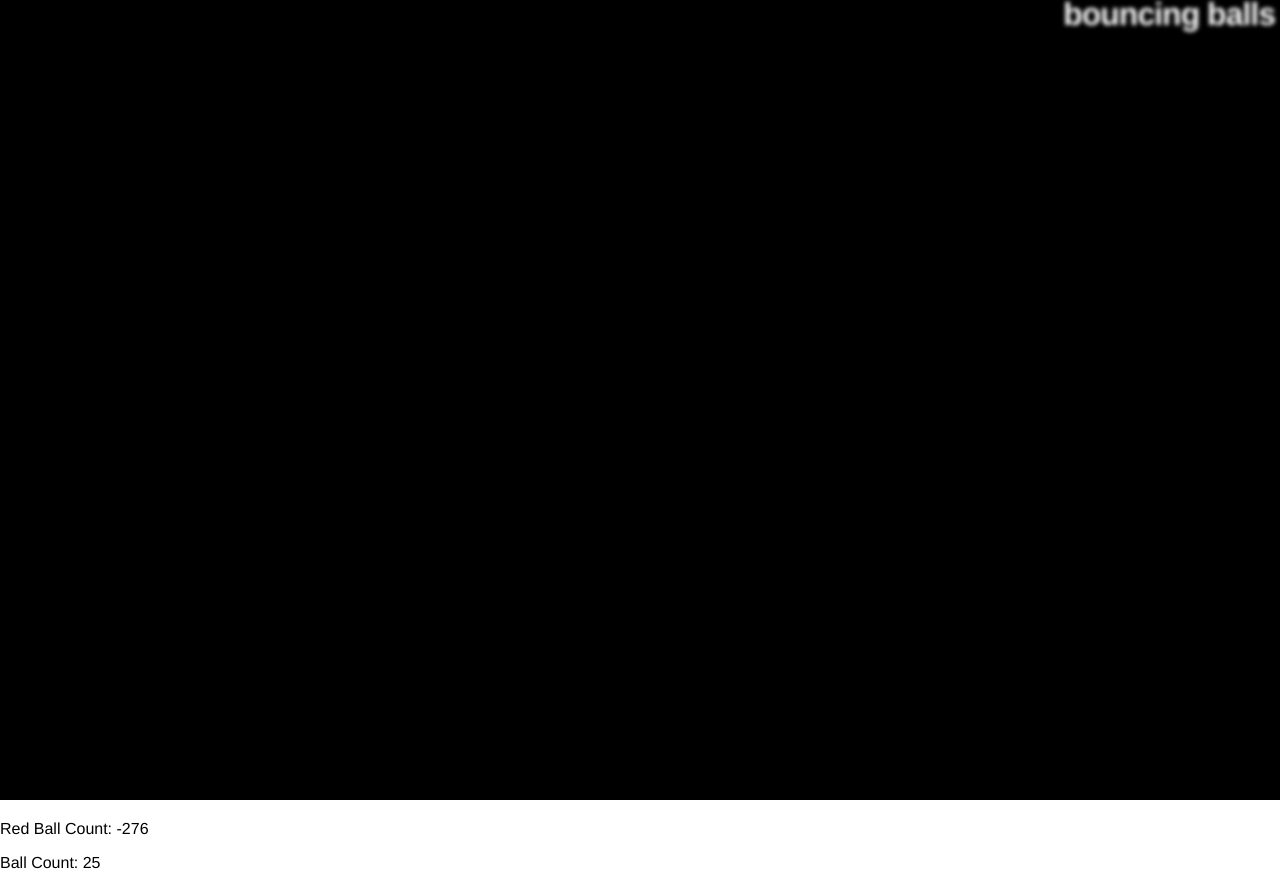
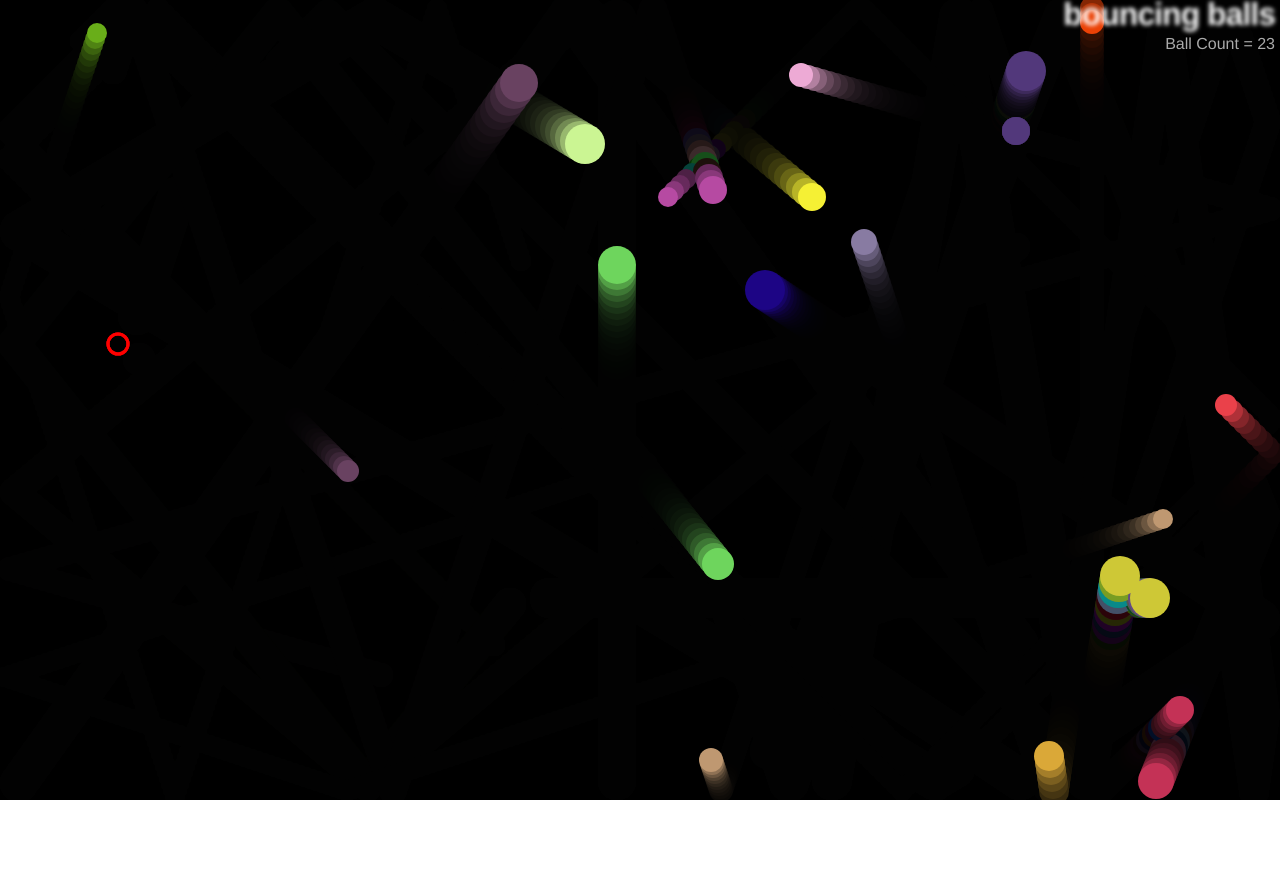
Before and after one commit to Chad-Powellv1/bouncing-balls, a plain HTML site: page index.html in a window 1280 px wide. After the commit the page ends 804 px from the top, so only its background shows below. Drawn offline with Linux system fonts and the light colour scheme.

Commit message:
update main.js

```diff
--- a/css/style.css
+++ b/css/style.css
@@ -1,4 +1,5 @@
-html, body {
+html,
+body {
 	margin: 0;
 }
 
@@ -23,3 +24,11 @@ html, body {
 	color: transparent;
 	text-shadow: 0 0 4px white;
 }
+
+#score {
+	position: absolute;
+	margin: 0;
+	top: 35px;
+	right: 5px;
+	color: #aaa;
+}
--- a/js/main.js
+++ b/js/main.js
@@ -11,14 +11,10 @@ document.body.appendChild(canvasElement);
 const canvas = document.querySelector('canvas');
 const ctx = canvas.getContext('2d');
 
-// CREATE DOM PARAGRAPH ELEMENTS
-const pRed = document.createElement('p');
-pRed.id = 'p-red';
-document.body.appendChild(pRed);
-
-const pGreen = document.createElement('p');
-pGreen.id = 'p-green';
-document.body.appendChild(pGreen);
+// CREATE DOM PARAGRAPH ELEMENT
+const pTag = document.createElement('p');
+pTag.id = 'score';
+document.body.appendChild(pTag);
 
 // CREATE A COUNT VARIABLE TO KEEP TRACK OF SCORE
 let count = 0;
@@ -92,7 +88,7 @@ class Ball extends Shape {
 
 	collisionDetect() {
 		// FOR LOOP, TO LOOP THROUGH THE ballsArray
-		for (const ball of ballsArray && ball.exists)
+		for (const ball of ballsArray)
 			if (!(this === ball)) {
 				const dx = this.x - ball.x;
 				const dy = this.y - ball.y;
@@ -106,9 +102,8 @@ class Ball extends Shape {
 	}
 }
 
-/* --- CREATE EVIL RED CIRCLE --- */
-
-class EvilRedCircle extends Shape {
+// CREATE EVIL CIRCLE CLASS
+class EvilCircle extends Ball {
 	constructor(x, y) {
 		super(x, y, 20, 20);
 
@@ -136,7 +131,7 @@ class EvilRedCircle extends Shape {
 	draw() {
 		ctx.beginPath();
 		ctx.lineWidth = 3;
-		ctx.strokeRect = this.color;
+		ctx.strokeStyle = this.color;
 		ctx.arc(this.x, this.y, this.size, 0, 2 * Math.PI);
 		ctx.stroke();
 	}
@@ -146,7 +141,7 @@ class EvilRedCircle extends Shape {
 			this.velX -= this.velX;
 		}
 
-		if (this.x - this.size >= 0) {
+		if (this.x - this.size <= 0) {
 			this.velX += this.velX;
 		}
 
@@ -167,9 +162,9 @@ class EvilRedCircle extends Shape {
 				const distance = Math.sqrt(dx * dx + dy * dy);
 
 				if (distance < this.size + ball.size) {
-					ball.exist = false;
+					ball.exists = false;
 					count--;
-					pRed.textContent = `Red Ball Count: ${count}`;
+					pTag.textContent = `Ball Count = ${count}`;
 				}
 			}
 		}
@@ -192,11 +187,10 @@ while (ballsArray.length < 25) {
 	);
 	ballsArray.push(ball);
 	count++;
-	pRed.textContent = `Ball Count: ${count}`;
-	pGreen.textContent = `Ball Count: ${count}`;
+	pTag.textContent = `Ball Count: ${count}`;
 }
 
-const evilCircleRed = new EvilRedCircle(
+const evilRedCircle = new EvilCircle(
 	randomNumber(0, width),
 	randomNumber(0, height)
 );
@@ -208,16 +202,16 @@ const loop = function () {
 
 	// FOR LOOP, LOOPS THROUGH THE ballsArray FOR SMOOTH ANIMATION
 	for (const ball of ballsArray) {
-		if (ball.exist) {
+		if (ball.exists) {
 			ball.draw();
 			ball.update();
 			ball.collisionDetect();
 		}
 	}
 
-	evilCircleRed.draw();
-	evilCircleRed.checkBounds();
-	evilCircleRed.collisionDetect();
+	evilRedCircle.draw();
+	evilRedCircle.checkBounds();
+	evilRedCircle.collisionDetect();
 
 	requestAnimationFrame(loop);
 };
```
Lines whose indentation alone changed are shown as unchanged.
